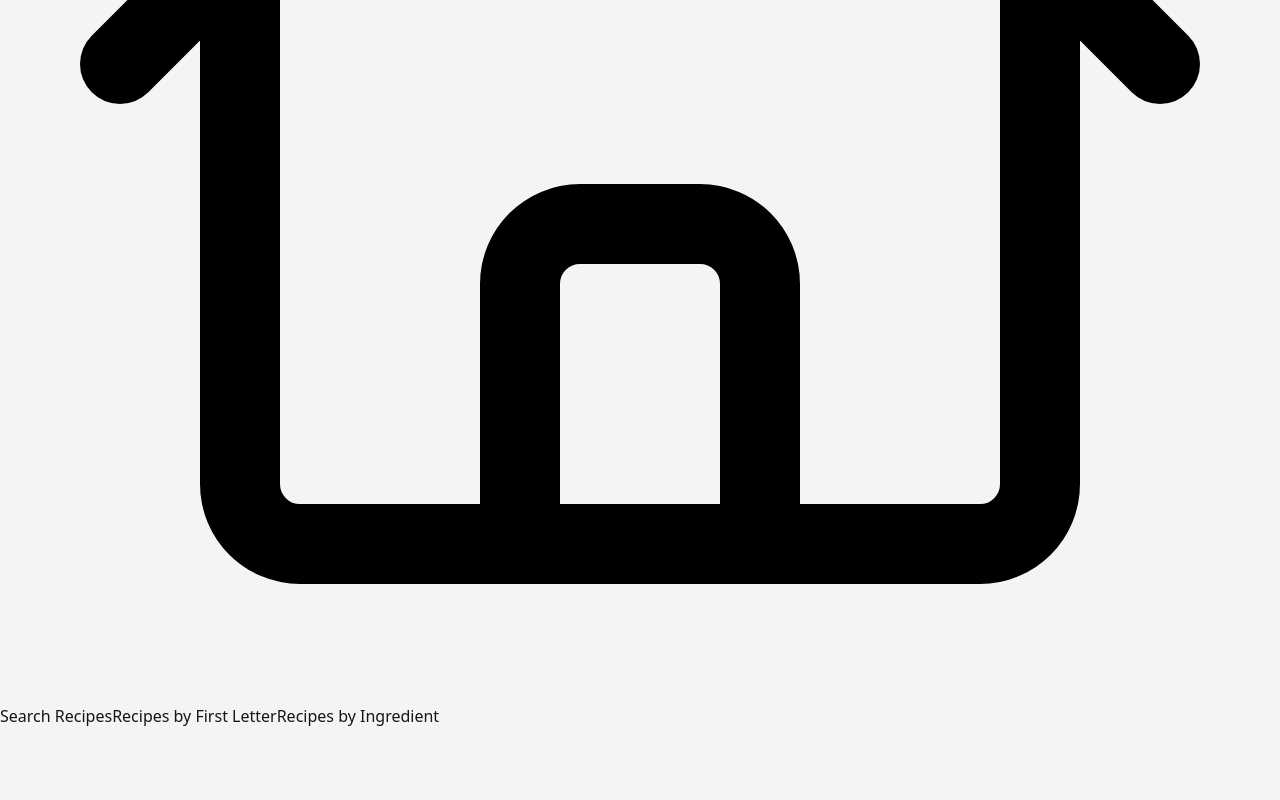
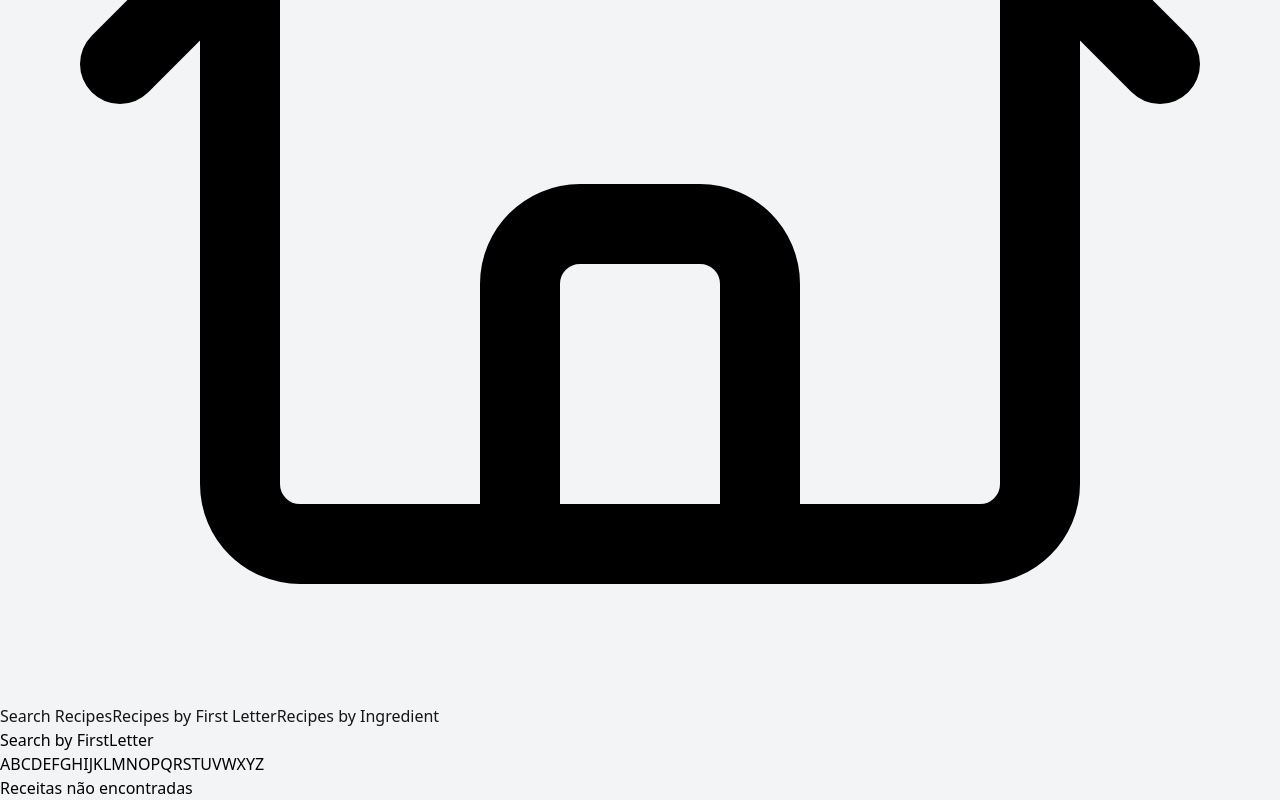
Before and after one commit to EnzoBozzani/recipes-website, a React (Vite) app: page /searchByFirstLetter in a window 1280 px wide. Shown: the part 600-1400 px from the top of the page. Before the commit the page ends 1334 px from the top, so only its background shows below. Built offline with nearby package versions, Linux system fonts and the light colour scheme.

Commit message:
feat: creating searchByFirstLetter

```diff
--- a/src/components/Input.tsx
+++ b/src/components/Input.tsx
@@ -1,11 +1,11 @@
 interface props {
-    value: any;
-    setValue: any;
+    value?: any;
+    setValue?: any;
     placeholder: string;
-    handleKeyPress: any;
+    handleFunction: any;
 }
 
-export const Form: React.FC<props> = ({ value, setValue, placeholder, handleKeyPress }: props) => {
+export const Form: React.FC<props> = ({ value, setValue, placeholder, handleFunction }: props) => {
 
     return (
         <input
@@ -14,7 +14,7 @@ export const Form: React.FC<props> = ({ value, setValue, placeholder, handleKeyP
             placeholder={placeholder}
             value={value}
             onChange={(ev) => setValue(ev.target.value)}
-            onKeyDown={(ev) => handleKeyPress(value, ev)}
+            onKeyDown={(ev) => handleFunction(value, ev)}
         />
     )
 }
--- /dev/null
+++ b/src/components/Letters.tsx
@@ -0,0 +1,19 @@
+interface props {
+    handleClick: any;
+}
+
+export const Letters: React.FC<props> = ({ handleClick }: props) => {
+    const letters = 'ABCDEFGHIJKLMNOPQRSTUVWXYZ'.split('');
+    return (
+        <span className="w-full mx-6 md:mx-32 flex flex-wrap justify-center gap-4 cursor-pointer">
+            {letters.map(letter => (
+                <span
+                    onClick={() => handleClick(letter)}
+                    className='hover:scale-150 font-bold transition duration-200'
+                >
+                    {letter}
+                </span>
+            ))}
+        </span>
+    )
+}
--- a/src/components/Meals.tsx
+++ b/src/components/Meals.tsx
@@ -17,7 +17,7 @@ export const MealsSection: React.FC<props> = ({ recipes, title, children }: prop
                 recipes ?
                     recipes?.map((recipe: Recipe, index: number) => index !== 0 ? <RecipeCard key={index} recipe={recipe} /> : null)
                     :
-                    <p>Receitas não encontradas</p>
+                    <p className='text-black font-bold text-xl mt-32'>Receitas não encontradas</p>
             }
         </section>
     )
--- a/src/components/Offcanvas.tsx
+++ b/src/components/Offcanvas.tsx
@@ -9,14 +9,17 @@ export const Offcanvas: React.FC<props> = ({ setIsOpen }: props) => {
         <>
             <nav className='min-h-screen flex flex-col items-center w-full pt-32 text-xl gap-8'>
                 <Link
+                    onClick={() => setIsOpen(false)}
                     to='/searchByName'
                     className='text-orange-500'
                 >Search Recipes</Link>
                 <Link
+                    onClick={() => setIsOpen(false)}
                     to='/searchByFirstLetter'
                     className='text-orange-500'
                 >Recipes by First Letter</Link>
                 <Link
+                    onClick={() => setIsOpen(false)}
                     to='/searchByIngredient'
                     className='text-orange-500'
                 >Recipes by Ingredient</Link>
--- a/src/components/index.tsx
+++ b/src/components/index.tsx
@@ -5,6 +5,7 @@ import { Loader } from "./Loader";
 import { SuggestSection } from "./SuggestSection";
 import { MealsSection } from "./Meals";
 import { Form } from "./Input";
+import { Letters } from "./Letters";
 
 export {
     RootLayout,
@@ -13,5 +14,6 @@ export {
     Loader,
     SuggestSection,
     MealsSection,
-    Form
+    Form,
+    Letters
 }
--- a/src/pages/SearchByFirstLetter.tsx
+++ b/src/pages/SearchByFirstLetter.tsx
@@ -1,3 +1,31 @@
+import { recipesService } from "../services/recipesService";
+import { useState } from "react";
+import { Recipe } from "./Home";
+import { MealsSection, Letters, Loader } from "../components";
+
 export const SearchByFirstLetter: React.FC = () => {
-    return <></>
+    const [recipes, setRecipes] = useState<Recipe[] | undefined>(undefined);
+    const [isLoading, setIsLoading] = useState(false);
+
+    const handleClick = async (firstLetter: string) => {
+        setIsLoading(true);
+        const res = await recipesService.getRecipesByFirstLetter(firstLetter);
+        setRecipes(() => res.meals.length === 0 ? undefined : res.meals);
+        setIsLoading(false);
+    }
+
+    if (isLoading) {
+        return <Loader />
+    }
+
+    return (
+        <main className={`bg-gray-100 w-full`}>
+            <MealsSection
+                title='Search by FirstLetter'
+                recipes={recipes}
+            >
+                <Letters handleClick={handleClick} />
+            </MealsSection>
+        </main>
+    )
 }
--- a/src/pages/SearchByName.tsx
+++ b/src/pages/SearchByName.tsx
@@ -1,5 +1,5 @@
 import { useState } from "react";
-import { MealsSection, Form } from "../components";
+import { MealsSection, Form, Loader } from "../components";
 import { recipesService } from "../services/recipesService";
 import { Recipe } from "./Home";
 
@@ -7,16 +7,23 @@ export const SearchByName: React.FC = () => {
 
     const [name, setName] = useState('');
     const [recipes, setRecipes] = useState<Recipe[] | undefined>(undefined);
+    const [isLoading, setIsLoading] = useState(false);
 
     const handleKeyPress = async (name: string, ev?: any) => {
+        setIsLoading(true);
         setName(ev.target.value);
         if (ev.key === 'Enter') {
-            setRecipes([]);
+            setRecipes(undefined);
             if (name !== '') {
                 const res = await recipesService.getRecipeByName(name);
                 setRecipes(res.meals);
             }
         }
+        setIsLoading(false);
+    }
+
+    if (isLoading) {
+        return <Loader />
     }
 
     return (
@@ -28,7 +35,7 @@ export const SearchByName: React.FC = () => {
                     value={name}
                     setValue={setName}
                     placeholder="Search recipe name (then press ENTER!)"
-                    handleKeyPress={handleKeyPress}
+                    handleFunction={handleKeyPress}
                 />
             </MealsSection>
         </main>
--- a/src/services/recipesService.ts
+++ b/src/services/recipesService.ts
@@ -21,5 +21,13 @@ export const recipesService = {
         const res = await fetch(`https://themealdb.com/api/json/v1/1/search.php?s=${name}`)
             .then(response => response.json());
         return res;
+    },
+
+    getRecipesByFirstLetter: async (firstLetter: string) => {
+        const res = await fetch(`https://themealdb.com/api/json/v1/1/search.php?f=${firstLetter}`)
+            .then(response => response.json());
+
+        return res;
+
     }
 }
```
